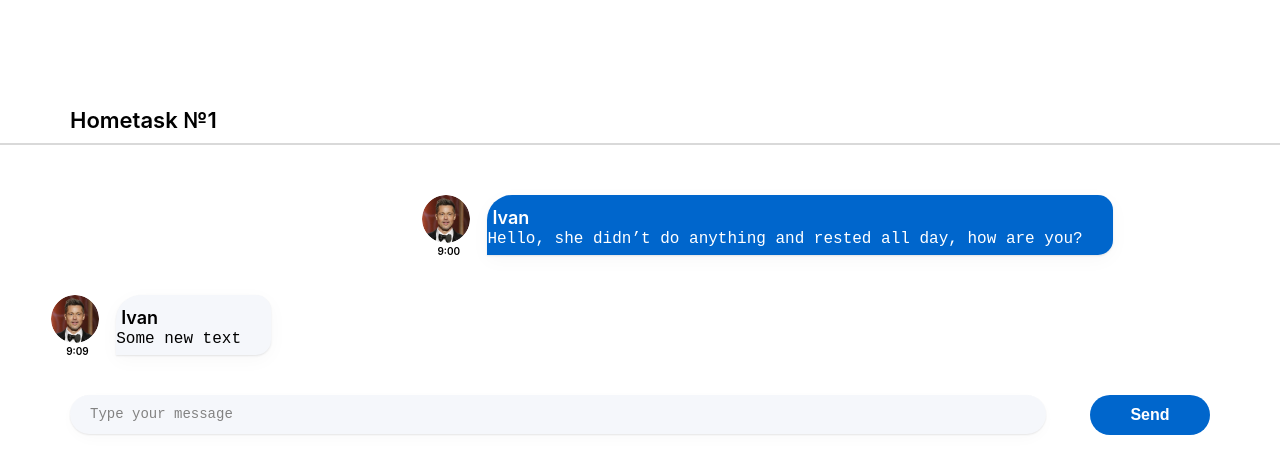
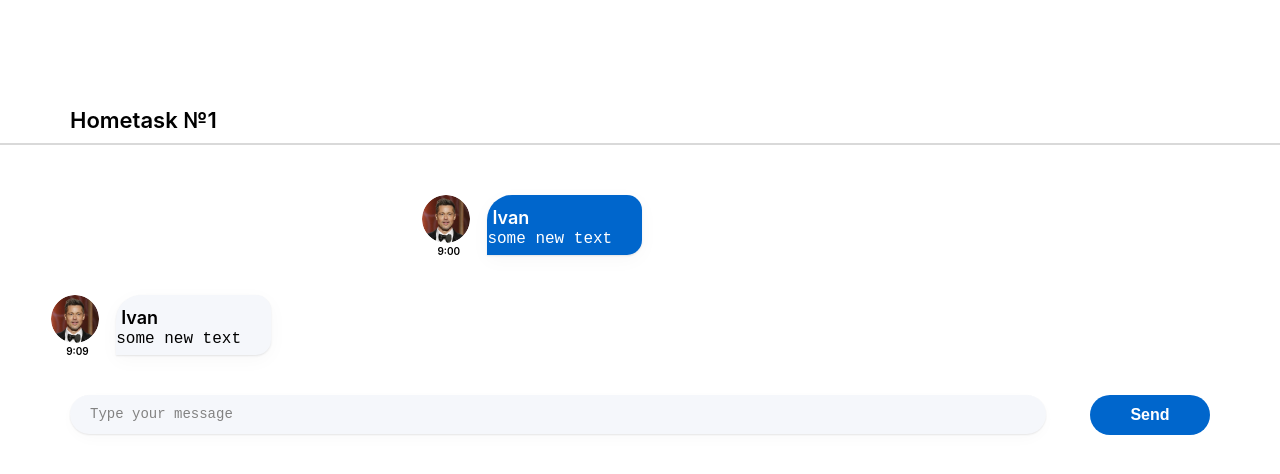
Before and after one commit to Anton1919/hw-auto, a React (Create React App) app: page / in a window 1280 px wide. Shown: the top 474 px of the page. Built offline with nearby package versions, Linux system fonts and the light colour scheme.

Commit message:
Hometask-1

```diff
--- a/src/s2-homeworks/hw01/friend-message/FriendMessage.tsx
+++ b/src/s2-homeworks/hw01/friend-message/FriendMessage.tsx
@@ -36,7 +36,7 @@ const FriendMessage = (props: FriendMessageType) => {
                         className={s.friendMessageText}
                     >
                         {/*создаёт студент*/}
-                            Some new text
+                            some new text
                         {/**/}
                     </pre>
                 </div>
--- a/src/s2-homeworks/hw01/message/Message.tsx
+++ b/src/s2-homeworks/hw01/message/Message.tsx
@@ -27,7 +27,7 @@ const Message = (props: MessagePropsType) => {
 					</div>
 					<pre id={'hw1-text-' + props.message.id} className={s.messageText}>
                         {/*создаёт студент*/}
-						Hello, she didn’t do anything and rested all day, how are you?
+						some new text
 						{/**/}
                     </pre>
 				</div>
```
